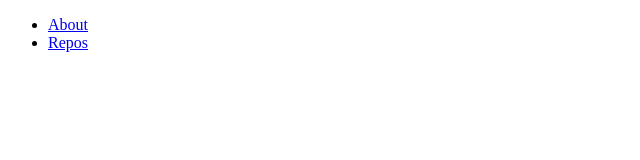
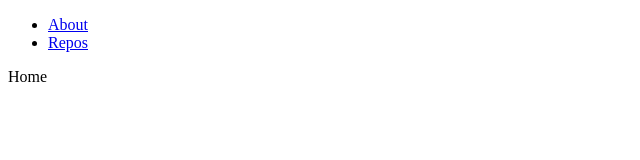
Before and after one commit to prasadsurase/try-react-router, a React (Create React App) app: page / in a window 1280 px wide. Shown: the top 160 px of the page, without its empty margins (0-640 px from the left). Built offline with nearby package versions, Linux system fonts and the light colour scheme.

Commit message:
Added IndexRoute

```diff
--- a/src/components/App.js
+++ b/src/components/App.js
@@ -1,5 +1,6 @@
 import React, { Component } from 'react';
 import NavLink from './NavLink';
+import Home from './Home';
 
 class App extends Component {
   render() {
@@ -10,7 +11,7 @@ class App extends Component {
             <li><NavLink to="/about">About</NavLink></li>
             <li><NavLink to="/repos">Repos</NavLink></li>
           </ul>
-          { this.props.children }
+          { this.props.children || Home }
         </div>
       </div>
     );
--- /dev/null
+++ b/src/components/Home.js
@@ -0,0 +1,13 @@
+import React, { Component } from 'react';
+
+class Home extends Component {
+  render(){
+    return(
+      <div>
+        Home
+      </div>
+    );
+  }
+}
+
+export default Home;
--- a/src/index.js
+++ b/src/index.js
@@ -1,15 +1,17 @@
 import React from 'react';
 import ReactDOM from 'react-dom';
-import { Router, Route, hashHistory } from 'react-router';
+import { Router, Route, hashHistory, IndexRoute } from 'react-router';
 import App from './components/App';
 import About from './components/About';
 import Repos from './components/Repos';
 import Repo from './components/Repo';
+import Home from './components/Home';
 
 ReactDOM.render(
   (
     <Router history={ hashHistory }>
       <Route path='/' component={ App }>
+        <IndexRoute component={ Home }/>
         <Route path='/repos' component={ Repos }>
           <Route path='/repos/:userName/:repoName' component={ Repo }/>
         </Route>
```
